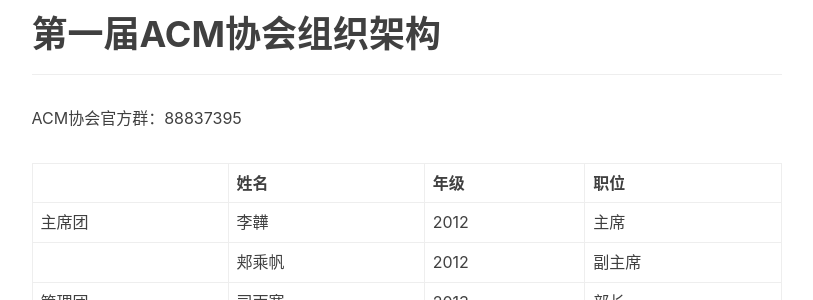
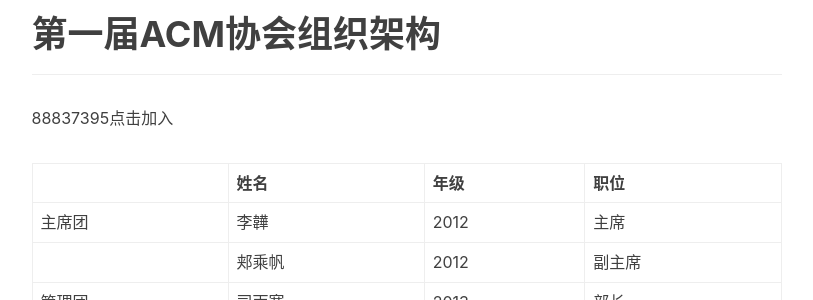
Before and after one commit to chdacm/chdacm.github.io, a Jekyll site: the page built from cauu.md, in a window 1280 px wide and 900 px high, scrolled down 1490 px. Shown: the part 152-452 px from the top of the window, without its empty margins (136-949 px from the left). Built offline with Jekyll 4.4.1, drawn with Linux system fonts in a browser that asks for light colours; nearby versions of some CDN libraries; comment, search, counter and statistics services are not loaded.

Commit message:
Update cauu.md

```diff
--- a/cauu.md
+++ b/cauu.md
@@ -56,7 +56,7 @@ header-img: "img/about-bg.jpg"
 
 ---
 
-ACM协会官方群：88837395
+[88837395点击加入](http://jq.qq.com/?_wv=1027&k=2KogR3q)
 
 ||姓名|年级|职位|
 |-|
```
